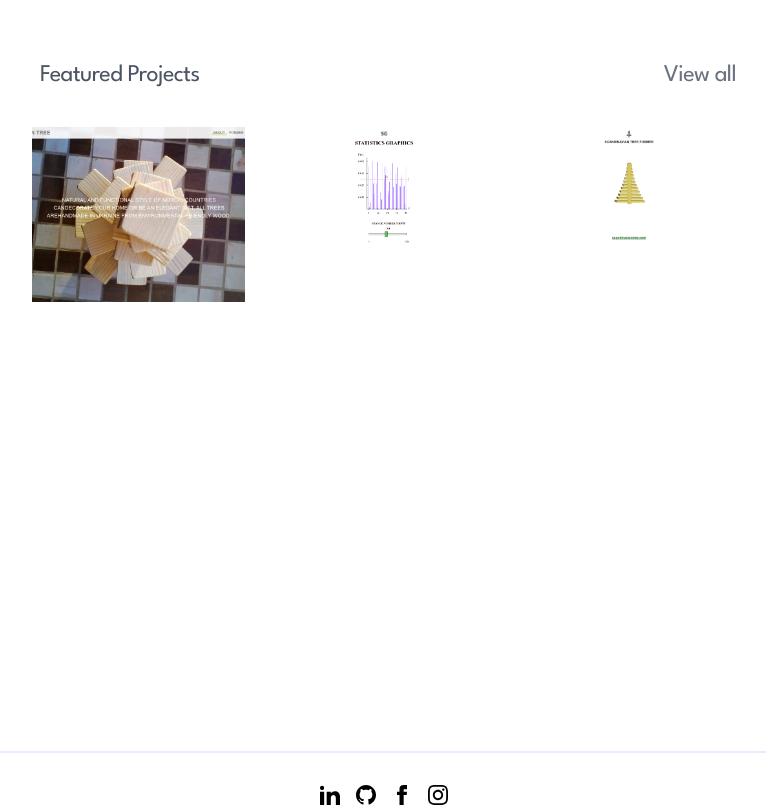
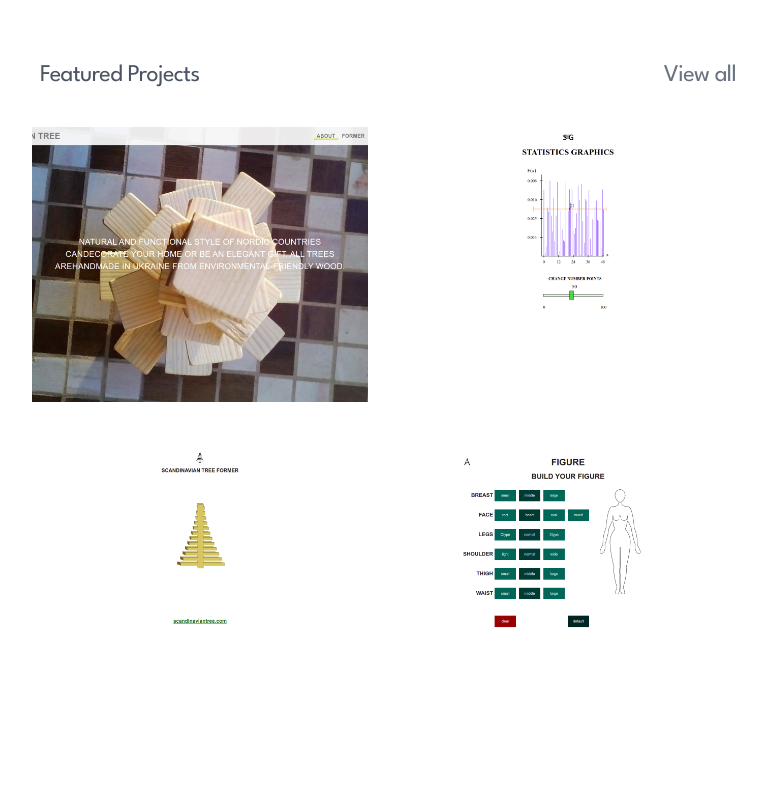
Before and after one commit to grymyk/pf_grymyk, a Next.js app: page / in a window 1280 px wide. Shown: the part 620-1427 px from the top of the page, without its empty margins (256-1022 px from the left). Built offline with nearby package versions, Linux system fonts and the light colour scheme.

Commit message:
show 4 cards

```diff
--- a/components/Projects/CardListHome.js
+++ b/components/Projects/CardListHome.js
@@ -1,11 +1,11 @@
 import Card from './Card.js'
 
 export default function WorkCardListHome({data}) {
-    const numberCards = 3;
+    const numberCards = 4;
 
     return (
         <>
-            <div className="grid md:grid-cols-3 gap-8 lg:mt-8 pb-40 text-center">
+            <div className="grid md:grid-cols-2 gap-8 lg:mt-8 pb-40 text-center">
                 { data &&
                     data
                     .slice(0, numberCards)
```
